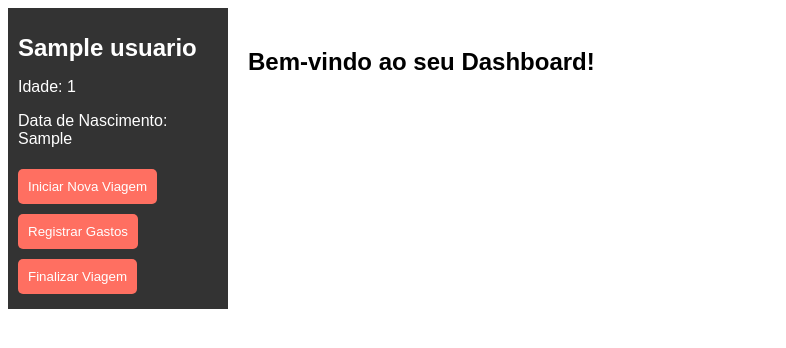
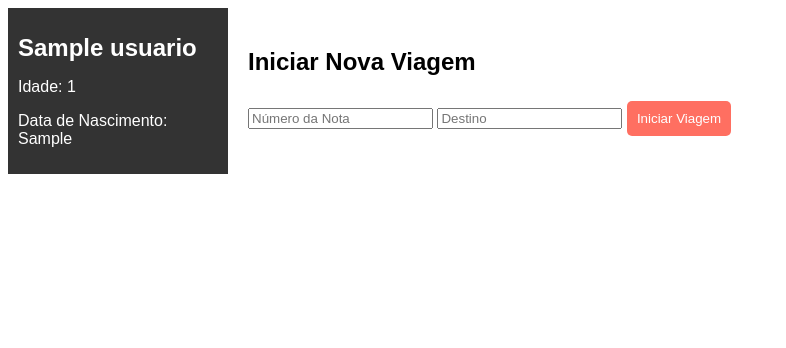
Before and after one commit to DuJao22/Gerenciamento-viajem-, a Flask app: page /dashboard in a window 1280 px wide. Shown: the top 348 px of the page, without its empty margins (0-786 px from the left). Run offline with Flask 3, Linux system fonts and the light colour scheme; a user stored in the database is signed in; tables that the repository leaves empty hold one stand-in row (values such as "Sample post").

Commit message:
Update dashboard.html

```diff
--- a/templates/dashboard.html
+++ b/templates/dashboard.html
@@ -36,12 +36,14 @@
         <h1>{{ user[1] }}</h1>
         <p>Idade: {{ user[2] }}</p>
         <p>Data de Nascimento: {{ user[3] }}</p>
-        <button onclick="window.location.href='/inicio_viagem'">Iniciar Nova Viagem</button>
-        <button onclick="window.location.href='/registrar'">Registrar Gastos</button>
-        <button onclick="window.location.href='/finalizar'">Finalizar Viagem</button>
     </div>
     <div class="content">
-        <h2>Bem-vindo ao seu Dashboard!</h2>
+        <h2>Iniciar Nova Viagem</h2>
+        <form method="POST" action="/dashboard">
+            <input type="text" name="numero_nota" placeholder="Número da Nota" required>
+            <input type="text" name="destino" placeholder="Destino">
+            <button type="submit">Iniciar Viagem</button>
+        </form>
     </div>
 </body>
 </html>
```
